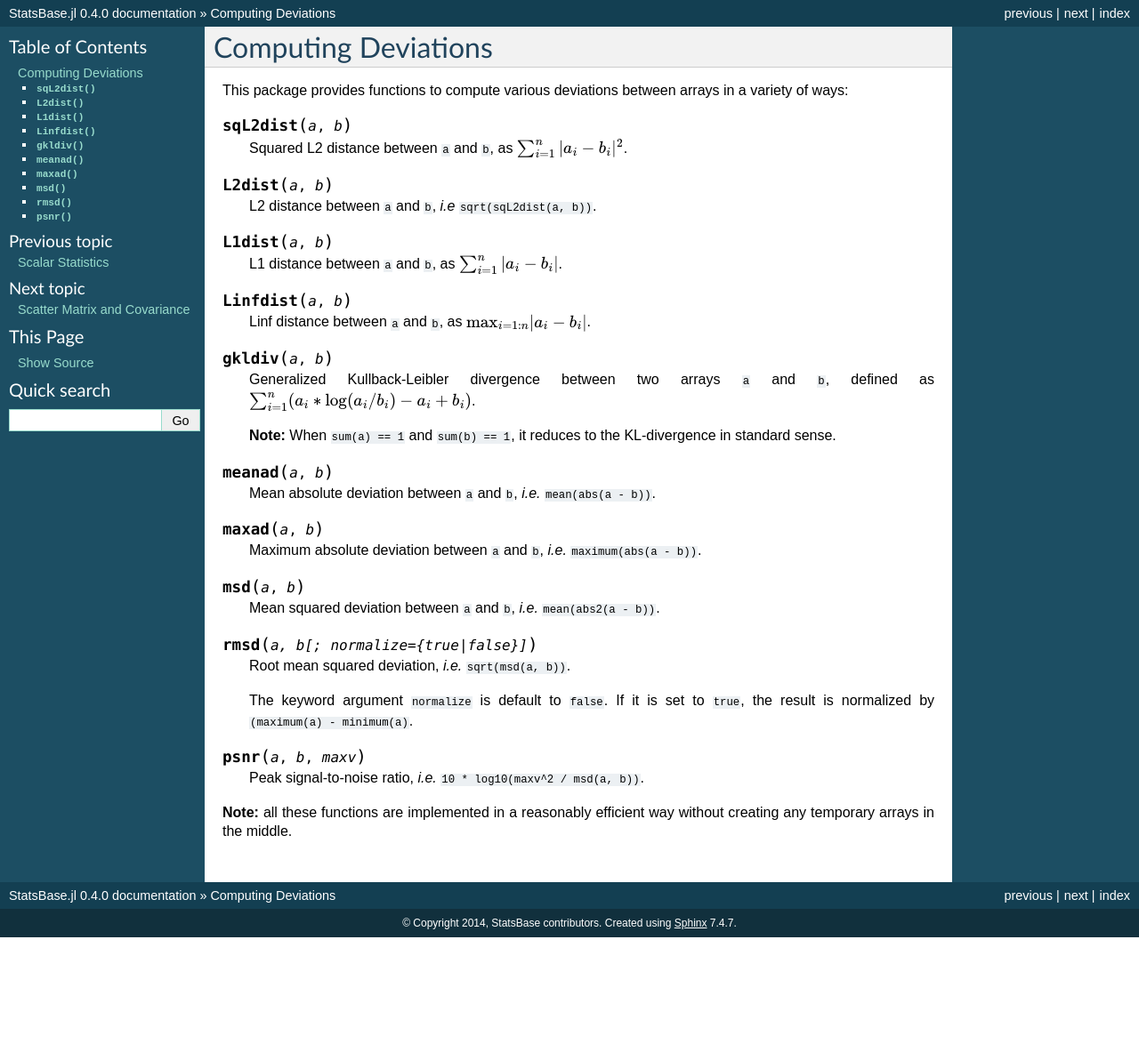
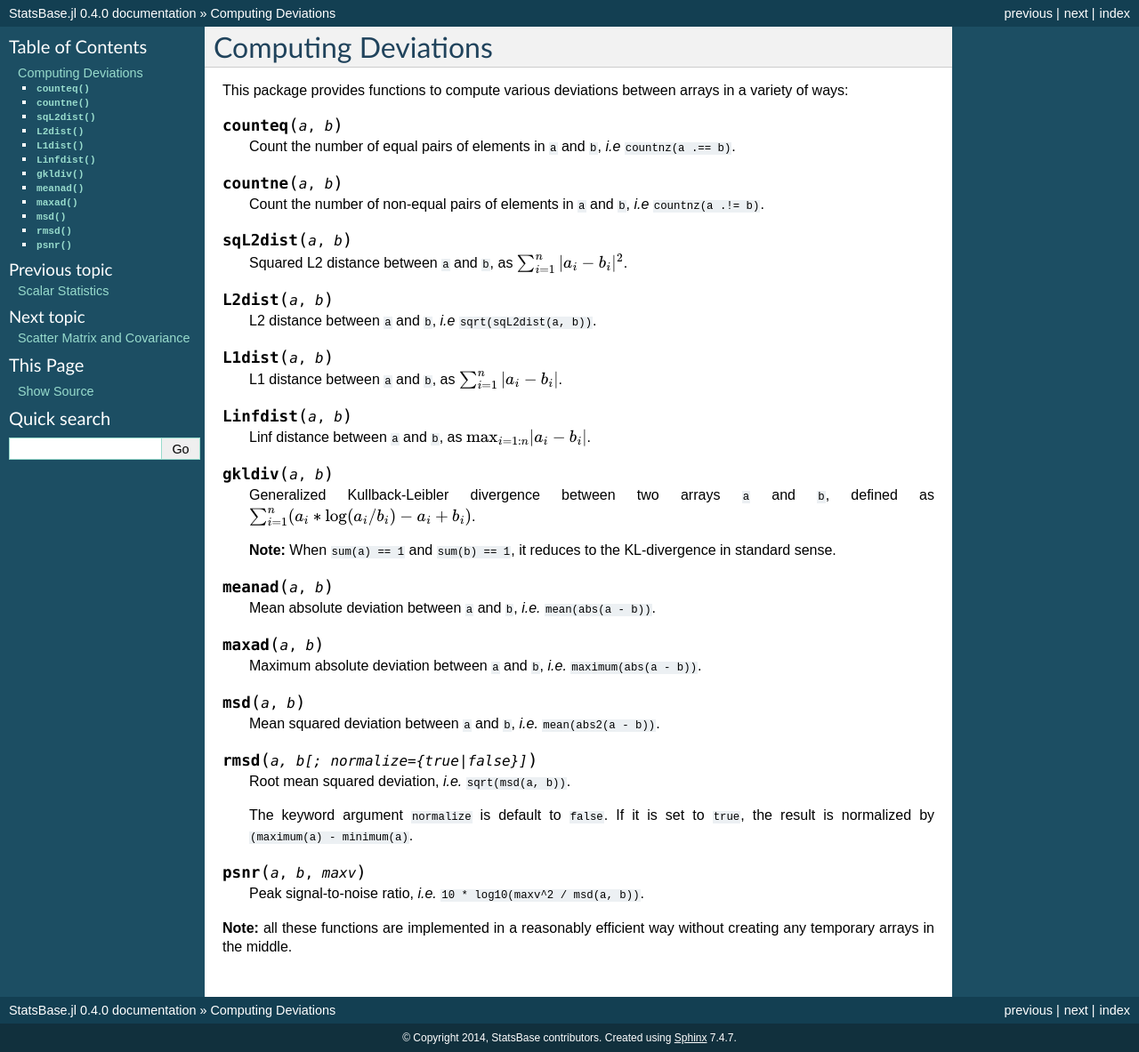
Before and after one commit to JuliaStats/StatsBase.jl, a Sphinx documentation site: the page built from docs/source/deviation.rst, in a window 1280 px wide. Shown: the whole page at 89% size. Built offline with Sphinx 7.4.7, drawn with Linux system fonts in a browser that asks for light colours; formulas are drawn with MathJax 3; before the commit the page ends 1054 px from its top, so only the background shows below that.

Commit message:
document countne & counter

```diff
--- a/docs/source/deviation.rst
+++ b/docs/source/deviation.rst
@@ -2,6 +2,14 @@ Computing Deviations
 =====================
 
 This package provides functions to compute various deviations between arrays in a variety of ways:
+
+.. function:: counteq(a, b)
+
+    Count the number of equal pairs of elements in ``a`` and ``b``, *i.e* ``countnz(a .== b)``.
+
+.. function:: countne(a, b)
+
+    Count the number of non-equal pairs of elements in ``a`` and ``b``, *i.e* ``countnz(a .!= b)``.
 
 .. function:: sqL2dist(a, b)
 
```
Also changed, not shown: NEWS.md (+1 -1 lines).
